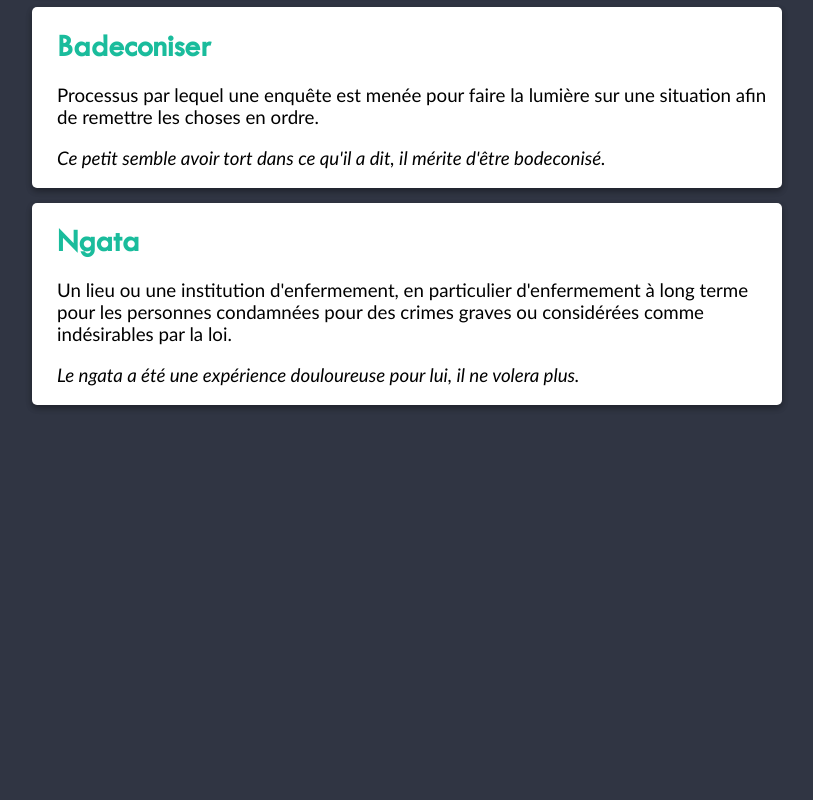
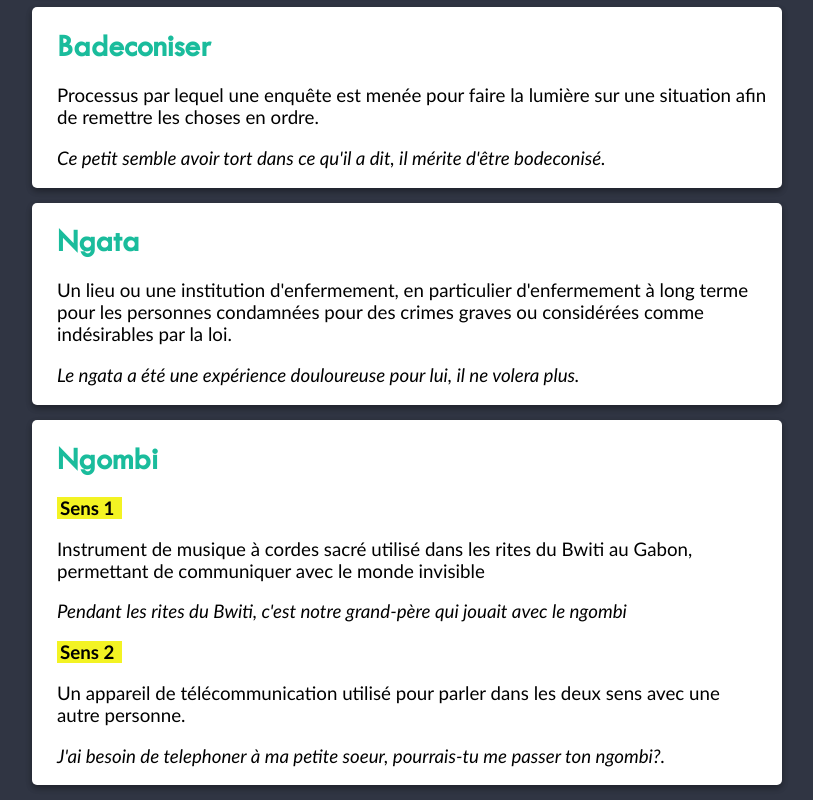
Before and after one commit to makak22/Letoli, a Next.js app: page /suggestions in a window 1280 px wide. Shown: the part 499-1299 px from the top of the page, without its empty margins (233-1046 px from the left). Before the commit the page ends 919 px from the top, so only its background shows below. Built offline with nearby package versions, Linux system fonts and the light colour scheme.

Commit message:
Update ladatabase.js

```diff
--- a/public/data/ladatabase.js
+++ b/public/data/ladatabase.js
@@ -90,7 +90,7 @@ export const toli = [
         "id": 4,
         "attributes": {
           "mot": "Ngata",
-          "genre":null,
+          "genre":"masculin",
           "nature":"nom",
           "action":"suggerable",
           "definition": {
@@ -114,5 +114,34 @@ export const toli = [
             "3":null
           }
         }
+      },
+      {
+        "id": 5,
+        "attributes": {
+          "mot": "Ngombi",
+          "genre":"masculin",
+          "nature":"nom",
+          "action":"suggerable",
+          "definition": {
+            "1": "Instrument de musique à cordes sacré utilisé dans les rites du Bwiti au Gabon, permettant de communiquer avec le monde invisible",
+            "2":"Un appareil de télécommunication utilisé pour parler dans les deux sens avec une autre personne.",
+            "3": null
+          },
+          "definitionEx": {
+            "1":"Pendant les rites du Bwiti, c'est notre grand-père qui jouait avec le ngombi",
+            "2":"J'ai besoin de telephoner à ma petite soeur, pourrais-tu me passer ton ngombi?.",
+            "3":null
+          },
+          "synonymes": {
+            "1":null,
+            "2":"allo-allo",
+            "3":null
+          },
+          "expression": {
+            "1":"il n'existe pas de Bwiti sans Ngombi",
+            "2":"Aujourd'hui, on peut se faire de l'argent avec un ngombi",
+            "3":null
+          }
+        }
       }
 ]
```
